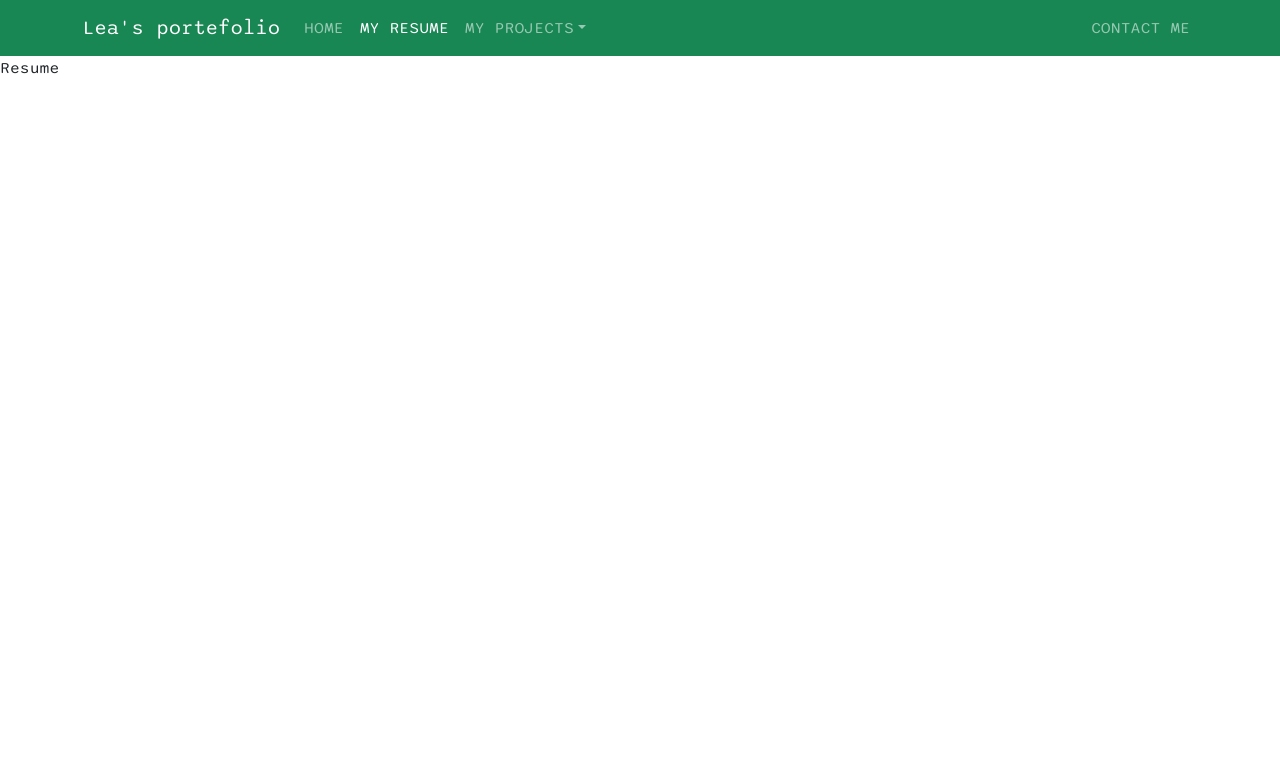
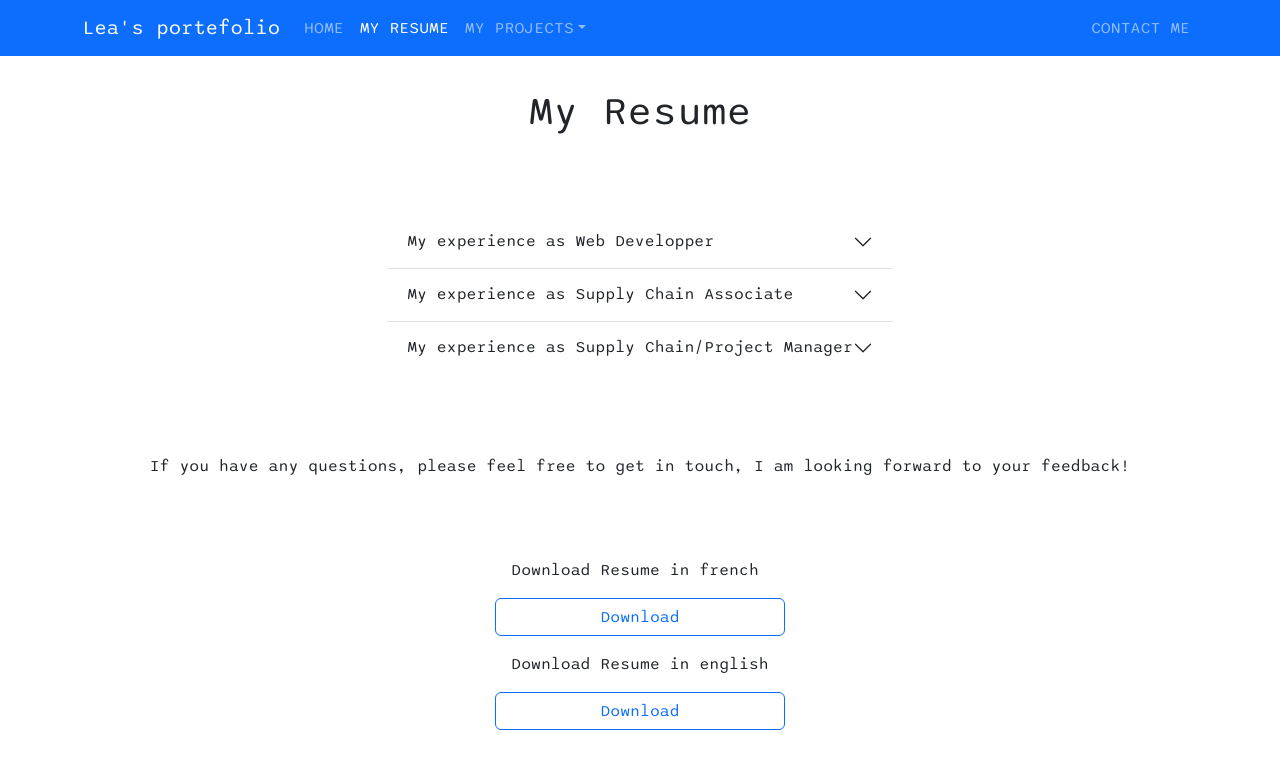
Before and after one commit to LeaBani/my-portefolio, a React app: page /my-resume in a window 1280 px wide. Built offline with nearby package versions, Linux system fonts and the light colour scheme.

Commit message:
Add Resume and JS Download

```diff
--- a/package.json
+++ b/package.json
@@ -6,8 +6,10 @@
     "@testing-library/jest-dom": "^5.16.5",
     "@testing-library/react": "^13.4.0",
     "@testing-library/user-event": "^13.5.0",
+    "axios": "^1.3.4",
     "bootstrap": "^5.2.3",
     "framer-motion": "^10.9.1",
+    "js-file-download": "^0.4.12",
     "react": "^18.2.0",
     "react-animation-on-scroll": "^5.1.0",
     "react-bootstrap": "^2.7.2",
--- a/src/components/App.js
+++ b/src/components/App.js
@@ -1,13 +1,13 @@
 import './App.scss';
 import { Routes, Route } from 'react-router-dom';
-import Header from './Header';
 import Resume from './Resume';
 import Content from './Main/Content';
+import NavBar from './Header/NavBar';
 
 function App() {
   return (
     <div className="App">
-      <Header/>
+      <NavBar/>
 
       <Routes>
         <Route path="/" element={<Content />} />
--- a/src/components/Header/Menu.js
+++ b/src/components/Header/NavBar.js
@@ -8,7 +8,7 @@ import './style.scss';
 
 function NavBar() {
   return (
-    <Navbar expand="lg" bg="success" variant="dark" sticky="top" collapseOnSelect>
+    <Navbar expand="lg" bg="primary" variant="dark" sticky="top" collapseOnSelect>
       <Container>
         <Navbar.Brand as={NavLink} to="/">Lea's portefolio</Navbar.Brand>
         <Navbar.Toggle aria-controls="responsive-navbar-nav" />
--- a/src/components/Header/index.js
+++ /dev/null
@@ -1,12 +0,0 @@
-import NavBar from './Menu';
-import './style.scss';
-
-function Header() {
-  return (
-    <div className="Header">
-    <NavBar/>
-    </div>
-  );
-}
-
-export default Header;
--- a/src/components/Main/Content/index.js
+++ b/src/components/Main/Content/index.js
@@ -31,7 +31,7 @@ function Content() {
   return (
     <div className="Content">
 
-        <h1 className="Content-title">Hello World</h1>
+        <h1 className="Content-title">&#60; Hello World /&#62;</h1>
 
         <h2 className="Content-description">Here I am, Lea, brand new ReactJS Developper. Have a look on my Projects, and my Resume.
         I would be happy to get in touch with you to share my experience</h2>
--- a/src/components/Main/Content/style.scss
+++ b/src/components/Main/Content/style.scss
@@ -5,23 +5,27 @@
     margin-bottom: 4rem;
 
     &-title{
-        margin: 6rem;
+        margin: 8rem 1rem 8rem 1rem;
     }
 
     &-description{
-        margin: 6rem;
+        margin: 8rem 2rem 8rem 2rem;
     }
     &-question{
-        margin: 10rem;
+        margin: 8rem 2rem 8rem 2rem;
     }
     &-experience{
+        margin: 2rem;
         &-list{
-            margin: 2rem;
             margin-bottom: 4rem;
+            display: flex;
+            flex-wrap: wrap;
+            justify-content: space-between;
+
         }
 
         &-card{
-            margin: 2rem;
+            margin-bottom: 2rem;
         }
     }
 }
--- a/src/components/Resume/index.js
+++ b/src/components/Resume/index.js
@@ -1,8 +1,70 @@
 import './style.scss';
 
+import Button from 'react-bootstrap/Button';
+import Accordion from 'react-bootstrap/Accordion';
+
+import fileDownload from 'js-file-download';
+import axios from 'axios';
+
 function Resume() {
+
+  const handleClick = (url, filename) => {
+    axios.get(url, {
+      responseType: 'blob',
+    })
+    .then((res) => {
+      fileDownload(res.data, filename)
+    })
+  }
   return (
-    <div className="Resume">Resume</div>
+    <div className="Resume">
+    <h1 className='Resume-title'>My Resume</h1>
+
+    <div className='Resume-list'>
+    <Accordion flush>
+      <Accordion.Item eventKey="0">
+        <Accordion.Header>My experience as Web Developper</Accordion.Header>
+        <Accordion.Body>
+        I started an apprenticeship on September 26th, 2022 so that I learnt the basics of web  development. During 5 months, we used different tools and programming languages to learn development: VSCode, Git, HTML, CSS, JavaScript, NodeJS, PostgreSQL and ReactJS.
+        At the end of this full-time training, we have one month to build with our team an App/Web site (Minimum Viable Product) in Agile method with ReactJS in February. The training ends on March 2023.
+        We also covered the basics in SQL and NoSQL (as MongoDB). I am versatile and I enjoy learning new skills.
+        I started my professional retraining to give a new impetus to my career.
+        </Accordion.Body>
+      </Accordion.Item>
+      <Accordion.Item eventKey="1">
+        <Accordion.Header>My experience as Supply Chain Associate</Accordion.Header>
+        <Accordion.Body>
+        I accepted my first permanent position at Lidl France in 2013 after my first studies in International Business. Lidl provides the highest quality fresh produce, meat, bakery items and a wide array of household products at unbelievably low prices around the world. I was feeling comfortable and welcome in this company so I seize the opportunities that I had there to improve my skills in the Logistics/Supply Chain management area.
+        In the warehouse (2015-2019), I experienced the operational side of the supply chain. We also had to maintain a new outdoor warehouse for fruit and vegetables, it was a great project. That was my first experience in projects management and I reinforced this after as a supply chain project planner (cross-docks, relocations, etc.).
+        I love conducting analysis and developing tools. As a project manager in the Supply Chain (2020-2022), I developed several projects with my team using Excel.
+        </Accordion.Body>
+      </Accordion.Item>
+      <Accordion.Item eventKey="2">
+        <Accordion.Header>My experience as Supply Chain/Project Manager</Accordion.Header>
+        <Accordion.Body>
+        In July 2022 I was also a participant of an international project "Transparency of goods availability" as a pilot country.
+        As a manager, I always wanted our team to function together and that each employee feels listened to by the manager. Organization was our keyword and I learned how to rule and gather a team.
+        I currently live in France, but I have exchanged good practices with other countries several times at Lidl and I am used to foreign languages. I am learning fast, and I like to try new challenges.
+        My motivation for web/app development came because I wanted to create tools, solve problems with IT solutions. I experience this in my apprenticeship, and I loved it!
+        </Accordion.Body>
+      </Accordion.Item>
+    </Accordion>
+
+    </div>
+
+    <div className='Resume-end'>
+    If you have any questions, please feel free to get in touch,
+    I am looking forward to your feedback!
+    </div>
+
+    <div className='Resume-download'>
+    <div className='Resume-download-item'>Download Resume in french</div>
+    <Button variant="outline-primary" onClick={() => handleClick('https://moncv', 'CV-Lea-Bani-FR')}>Download</Button>
+
+    <div className='Resume-download-item'>Download Resume in english</div>
+    <Button variant="outline-primary" onClick={() => handleClick('https://moncv', 'CV-Lea-Bani-EN')}>Download</Button>
+    </div>
+    </div>
   );
 }
 
--- a/src/components/Resume/style.scss
+++ b/src/components/Resume/style.scss
@@ -0,0 +1,23 @@
+.Resume{
+    display: flex;
+    flex-direction: column;
+    align-items: center;
+
+    &-title{
+        margin: 2rem;
+    }
+    &-list{
+        margin: 3rem;
+    }
+    &-end{
+        margin: 2rem;
+    }
+    &-download{
+        display: flex;
+        flex-direction: column;
+        margin: 2rem;
+        &-item{
+            margin: 1rem;
+        }
+    }
+}
```
Also changed, not shown: 3 other files.
